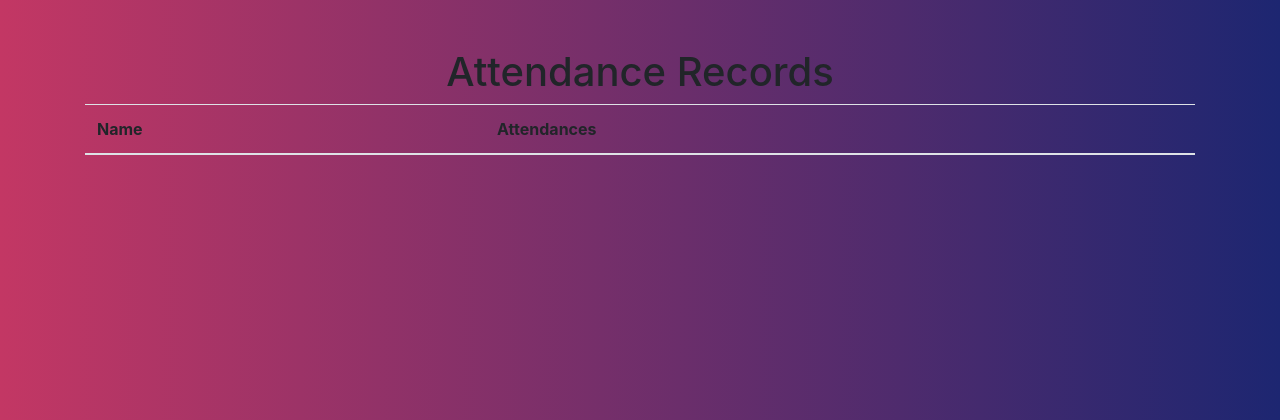
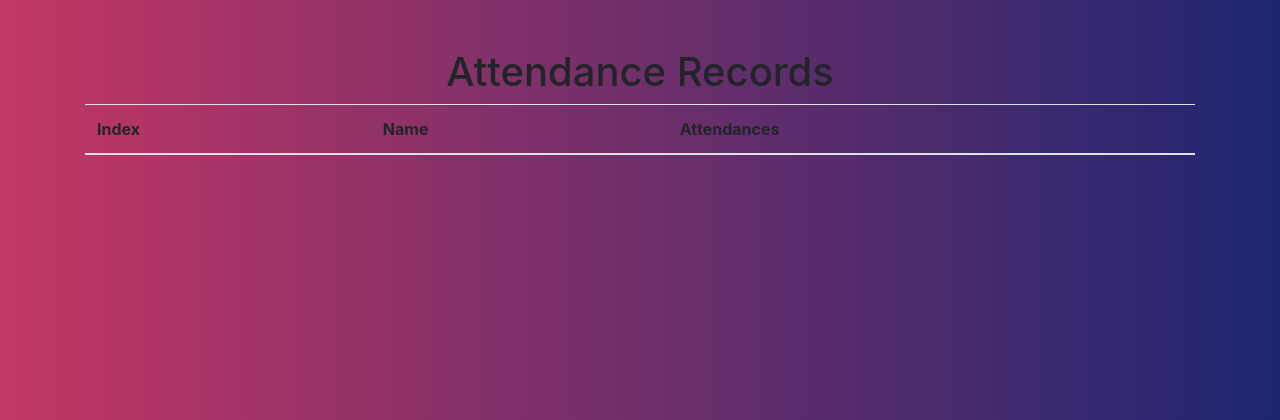
Before and after one commit to uihmBirlik/uihm_panel, a Flask app: page /attendance in a window 1280 px wide. Shown: the top 420 px of the page. Run offline with Flask 2, Linux system fonts and the light colour scheme; lists and menus that the app fills with data are empty; some libraries are stand-ins or nearby versions.

Commit message:
fifteen_com

```diff
--- a/main.py
+++ b/main.py
@@ -14,6 +14,7 @@ def csv_to_dict(file_path):
 
 
 attendance = csv_to_dict("names.csv")
+attendance_list = list(enumerate(attendance.items(), 1))
 
 
 @app.route('/')
@@ -25,7 +26,7 @@ def index():
         return jsonify(error="access denied"), 404
     else:
         session["last_vist"] = current_time
-        return render_template('index.html'), 200
+    return render_template('index.html'), 200
 
 
 @app.route("/get_attendees")
@@ -52,7 +53,7 @@ def mark():
 
 @app.route('/attendance')
 def show_attendance():
-    return render_template('attendance.html', attendance=attendance)
+    return render_template('attendance.html', attendance_list=attendance_list)
 
 
 if __name__ == '__main__':
--- a/templates/attendance.html
+++ b/templates/attendance.html
@@ -15,13 +15,15 @@
     <table class="table">
         <thead>
         <tr>
+            <th scope="col">Index</th>
             <th scope="col">Name</th>
             <th scope="col">Attendances</th>
         </tr>
         </thead>
         <tbody>
-        {% for key, value in attendance.items() %}
+        {% for index, (key, value) in attendance_list %}
         <tr>
+            <td>{{index}}</td>
             <td>{{ key }}</td>
             <td>{{ value }}</td>
         </tr>
```
Also changed, not shown: names.csv (line endings or trailing spaces).
